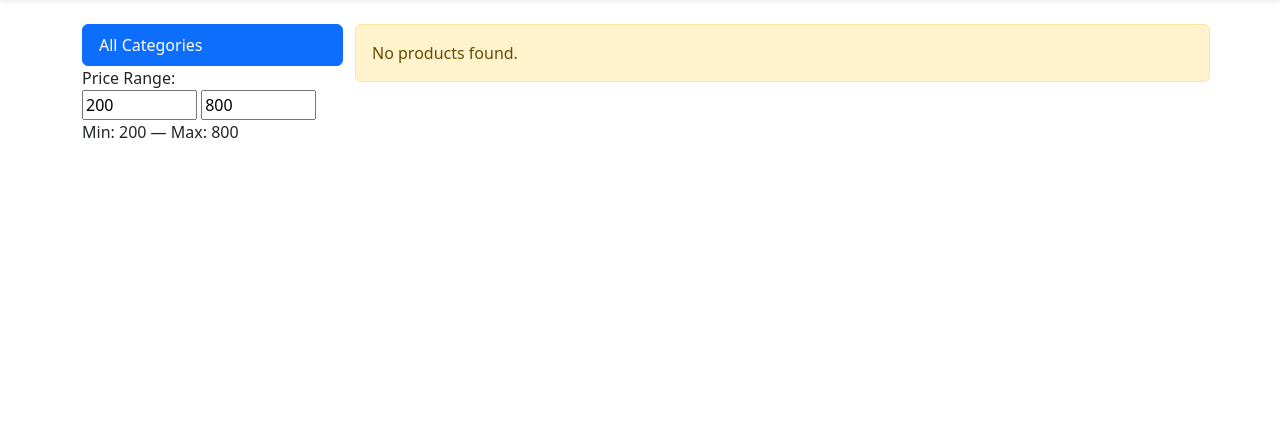
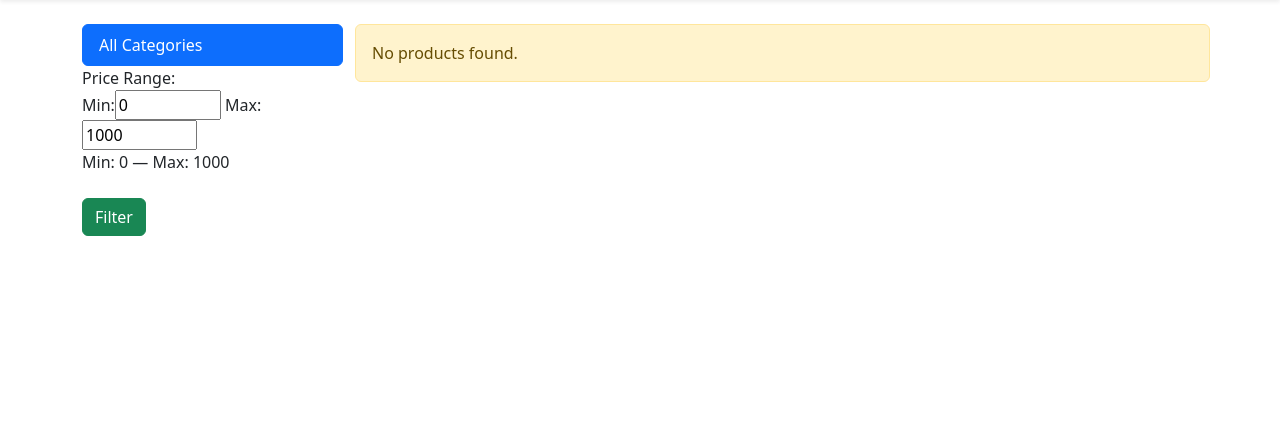
Before and after one commit to fatimasamiouiuou346-del/OnlineShop, a Django app: page / in a window 1280 px wide. Shown: the part 56-491 px from the top of the page. Run offline with Django 5.2, Linux system fonts and the light colour scheme; data that the repository does not hold is empty.

Commit message:
added price filter but not working yet

```diff
--- a/core/templates/core/product_list.html
+++ b/core/templates/core/product_list.html
@@ -20,13 +20,14 @@
         <div class="price-range">
             <label>Price Range:</label>
             <div>
-                <input type="number" id="minInput" min="0" max="10000" step="10" value="200" oninput="syncInputs()">
-                <input type="number" id="maxInput" min="0" max="10000" step="10" value="800" oninput="syncInputs()">
+                Min:<input type="number" id="minInput" min="0" max="10000" step="10" value="0">
+                Max:<input type="number" id="maxInput" min="0" max="10000" step="10" value="1000">
             </div>
             <p>
-                Min: <span id="minValue">200</span> —
-                Max: <span id="maxValue">800</span>
+                Min: <span id="minValue">0</span> —
+                Max: <span id="maxValue">1000</span>
             </p>
+            <button id="filterButton" class="btn btn-success mt-2">Filter</button>
         </div>
     </div>
 
@@ -97,16 +98,39 @@
 
     </div>
 </div>
-{% endblock %}
 
 <script>
-    function syncInputs() {
-        let min = parseInt(document.getElementById("minInput").value);
-        let max = parseInt(document.getElementById("maxInput").value);
+    const minInput = document.getElementById("minInput");
+    const maxInput = document.getElementById("maxInput");
+    const minValue = document.getElementById("minValue");
+    const maxValue = document.getElementById("maxValue");
+    const filterButton = document.getElementById("filterButton");
 
-        if (min > max) min = max;
+    function updateOutput() {
+        let min = parseInt(minInput.value, 10);
+        let max = parseInt(maxInput.value, 10);
 
-        document.getElementById("minValue").textContent = min;
-        document.getElementById("maxValue").textContent = max;
+        // Lock min so it cannot increase beyond max
+        minInput.max = max;
+
+        // Also ensure max cannot go below min
+        maxInput.min = min;
+
+        minValue.textContent = min;
+        maxValue.textContent = max;
     }
+
+    minInput.addEventListener("input", updateOutput);
+    maxInput.addEventListener("input", updateOutput);
+
+    filterButton.addEventListener("click", function() {
+        const min = minInput.value;
+        const max = maxInput.value;
+
+
+    });
+
+    updateOutput();
+
 </script>
+{% endblock %}
```
